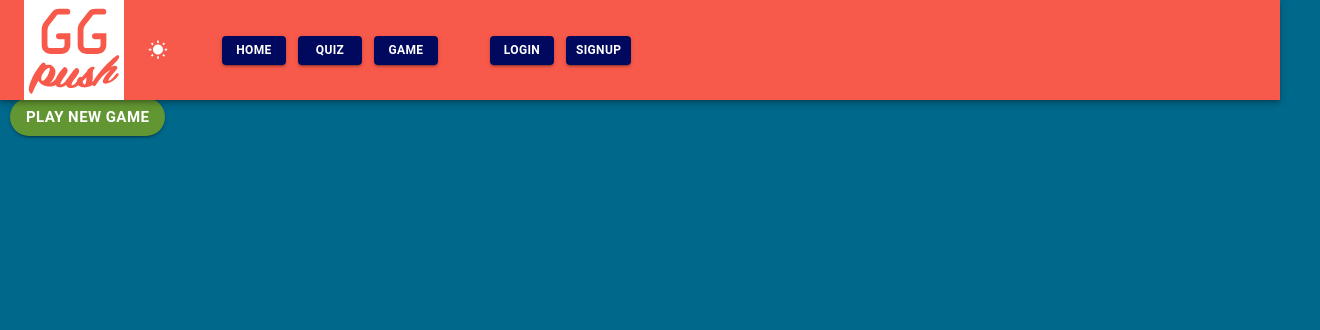
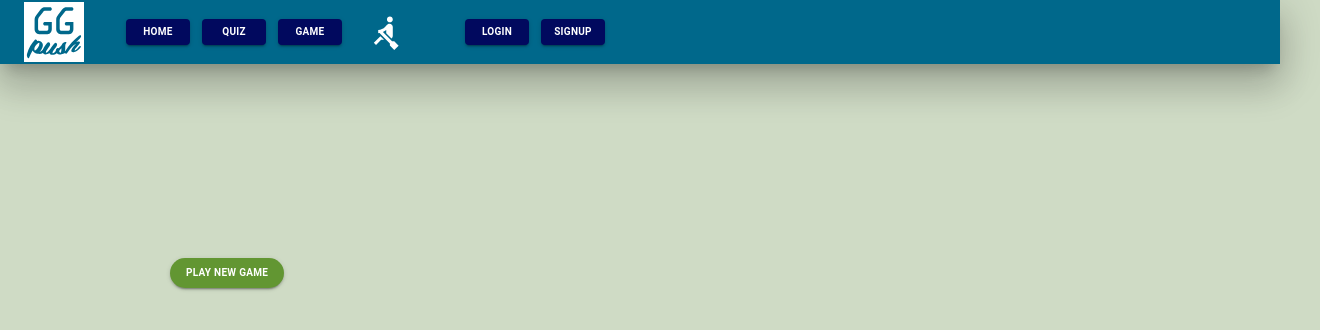
Before and after one commit to timlaurijs/premier, a React (Create React App) app: page /codinggame in a window 1280 px wide. Shown: the top 330 px of the page, 1320 px wide, since content can reach past the window. Built offline with nearby package versions, Linux system fonts and the light colour scheme; no server answers.

Commit message:
home-screen-step-2

```diff
--- a/src/App.js
+++ b/src/App.js
@@ -1,23 +1,23 @@
-import React, { useEffect, useState } from "react"
-import { Switch, Route } from "react-router-dom"
-import { useDispatch, useSelector } from "react-redux"
+import React, { useEffect, useState } from "react";
+import { Switch, Route } from "react-router-dom";
+import { useDispatch, useSelector } from "react-redux";
 
 //Pages
-import Homepage from "./pages/Homepage"
-import Dashboard from "./pages/Dashboard"
-import Login from "./pages/Login"
-import SignUp from "./pages/SignUp"
-import CodingGame from "./pages/CodingGame"
+import Homepage from "./pages/Homepage";
+import Dashboard from "./pages/Dashboard";
+import Login from "./pages/Login";
+import SignUp from "./pages/SignUp";
+import CodingGame from "./pages/CodingGame";
 
 // Components
-import Navbar from "./components/Navbar"
-import Motivation from "./pages/Motivation"
-import TriviaQuiz from "./pages/TriviaQuiz"
+import Navbar from "./components/Navbar";
+import Motivation from "./pages/Motivation";
+import TriviaQuiz from "./pages/TriviaQuiz";
 
 // Mui components
-import { getUserWithStoredToken } from "./store/user/actions"
-import { ThemeProvider, createMuiTheme } from "@material-ui/core/styles"
-import { Paper, CssBaseline, Container } from "@material-ui/core"
+import { getUserWithStoredToken } from "./store/user/actions";
+import { ThemeProvider, createMuiTheme } from "@material-ui/core/styles";
+import { Paper, CssBaseline, Container } from "@material-ui/core";
 
 const lightTheme = createMuiTheme({
   palette: {
@@ -31,7 +31,7 @@ const lightTheme = createMuiTheme({
     },
     type: "light",
   },
-})
+});
 
 const darkTheme = createMuiTheme({
   palette: {
@@ -40,20 +40,20 @@ const darkTheme = createMuiTheme({
       paper: "#00688B",
     },
     primary: {
-      main: "#F7594A", // here you can change the NavBar and Button color ("primary")
+      main: "#A45A52", // here you can change the NavBar and Button color ("primary")
       dark: "#D21404 ", // change the hover effect background color"
     },
     type: "dark",
   },
-})
+});
 
 function App() {
-  const [darkMode, set_darkMode] = useState(true)
-  const dispatch = useDispatch()
+  const [darkMode, set_darkMode] = useState(false);
+  const dispatch = useDispatch();
 
   useEffect(() => {
-    dispatch(getUserWithStoredToken())
-  }, [dispatch])
+    dispatch(getUserWithStoredToken());
+  }, [dispatch]);
 
   return (
     <ThemeProvider theme={darkMode ? darkTheme : lightTheme}>
@@ -71,7 +71,7 @@ function App() {
         </Switch>
       </Container>
     </ThemeProvider>
-  )
+  );
 }
 
-export default App
+export default App;
--- a/src/components/ExerciseCard.js
+++ b/src/components/ExerciseCard.js
@@ -19,10 +19,10 @@ const codeMirrorOptions = {
 
 export const useStyles = makeStyles({
   buttonStart: {
-    borderRadius: 100,
-    fontSize: 15,
+    borderRadius: "100px",
+    fontSize: 13,
 
-    margin: 10,
+    margin: 3,
     fontWeight: "bold",
   },
 });
--- a/src/components/Navbar.js
+++ b/src/components/Navbar.js
@@ -1,10 +1,10 @@
-import React from "react"
-import { NavLink } from "react-router-dom"
-import { useSelector, useDispatch } from "react-redux"
-import logo from "../assets/logo.svg"
+import React from "react";
+import { NavLink } from "react-router-dom";
+import { useSelector, useDispatch } from "react-redux";
+import logo from "../assets/logo.svg";
 // store items
-import { selectUser } from "../store/user/selectors"
-import { logOut } from "../store/user/actions"
+import { selectUser } from "../store/user/selectors";
+import { logOut } from "../store/user/actions";
 
 // Material-ui components and icons
 import {
@@ -17,35 +17,32 @@ import {
   Tooltip,
   Fade,
   Avatar,
-
+  Paper,
 } from "@material-ui/core";
 import WbSunnySharpIcon from "@material-ui/icons/WbSunnySharp";
 import Brightness3RoundedIcon from "@material-ui/icons/Brightness3Rounded";
 import RowingIcon from "@material-ui/icons/Rowing";
 
-
 // useStyles used to over ride the button default props
 const useStyles = makeStyles((theme) => ({
   button: {
-    fontSize: 12,
+    fontSize: 10,
     margin: 2,
-    color: "white",
+    color: "#ffffff",
     fontWeight: "bold",
     backgroundColor: "#01095E",
-    // backgroundImage:
-    //   "url(https://cdn.wccftech.com/wp-content/uploads/2016/09/spacee-740x463.jpg)",
 
     "&:hover": {
-      // color: "#000000",
-      backgroundColor: "#010EAD", // does not work with a backgound image set as a background
+      color: "#000000",
+      backgroundColor: "#000000", // does not work with a backgound image set as a background
     },
   },
-}))
+}));
 
 export default function Navbar(props) {
-  const classes = useStyles() // material ui classes
-  const { imageUrl, token, name } = useSelector(selectUser)
-  const dispatch = useDispatch()
+  const classes = useStyles(); // material ui classes
+  const { imageUrl, token, name } = useSelector(selectUser);
+  const dispatch = useDispatch();
 
   function darkModeButton() {
     if (props.darkMode) {
@@ -56,9 +53,9 @@ export default function Navbar(props) {
           color="inherit"
           aria-label="menu"
         >
-          <WbSunnySharpIcon fontSize="small" />
+          <WbSunnySharpIcon fontSize="large" />
         </IconButton>
-      )
+      );
     } else {
       return (
         <IconButton
@@ -67,9 +64,9 @@ export default function Navbar(props) {
           color="inherit"
           aria-label="menu"
         >
-          <RowingIcon fontSize="small" />
+          <RowingIcon fontSize="large" />
         </IconButton>
-      )
+      );
     }
   }
 
@@ -81,7 +78,7 @@ export default function Navbar(props) {
         TransitionProps={{ timeout: 600 }}
         title="DASHBOARD"
       >
-        <Box ml={6}>
+        <Box ml={140}>
           <Button
             size="small"
             variant="contained"
@@ -99,7 +96,6 @@ export default function Navbar(props) {
         TransitionProps={{ timeout: 600 }}
         title="LOGOUT"
       >
-        <Box ml={1}>
         <Button
           size="small"
           variant="contained"
@@ -108,11 +104,11 @@ export default function Navbar(props) {
         >
           Log out
         </Button>
-        </Box>
       </Tooltip>
+
       {imageUrl ? (
         <Avatar
-          style={{ height: 80, width: 80, marginLeft: 50 }}
+          style={{ padding: 1, height: 60, width: 60 }}
           src={imageUrl}
         ></Avatar>
       ) : null}
@@ -156,13 +152,12 @@ export default function Navbar(props) {
         </Box>
       </Tooltip>
     </>
-  )
+  );
 
   return (
-    <AppBar>
+    <AppBar elevation={23}>
       <Toolbar>
-        <img src={logo} style={{ height: 100, left: 0 }}></img>
-        <Box ml={3}>{darkModeButton()}</Box>
+        <img src={logo} style={{ height: 60 }} alt="logo"></img>
         {/* Tooltip can display the button name */}
         <Tooltip
           size="medium"
@@ -218,8 +213,9 @@ export default function Navbar(props) {
             </Button>
           </Box>
         </Tooltip>
+        <Box ml={3}>{darkModeButton()}</Box>
         {loginLogoutControls}
       </Toolbar>
     </AppBar>
-  )
+  );
 }
--- a/src/components/PremierFounder.js
+++ b/src/components/PremierFounder.js
@@ -24,10 +24,7 @@ import FaceIcon from "@material-ui/icons/Face";
 
 const useStyles = makeStyles((theme) =>
   createStyles({
-    root: {
-      maxWidth: 430,
-      maxHigh: 630,
-    },
+    root: {},
     media: {
       paddingTop: "56.25%", // 16:9
       minHeight: 400,
--- a/src/pages/CodingGame.js
+++ b/src/pages/CodingGame.js
@@ -18,10 +18,21 @@ import {
 } from "@material-ui/core";
 import AnswerCard from "../components/AnswerCard";
 
-export const useStyles = makeStyles({
+import { createStyles } from "@material-ui/core/styles";
+
+export const useStyles = makeStyles((theme) =>
+  createStyles({
+    root: {
+      flexGrow: 1,
+      padding: theme.spacing(20),
+    },
+    paper: {
+      padding: theme.spacing(20),
+      textAlign: "center",
+    },
     buttonStart: {
       borderRadius: 100,
-    fontSize: 15,
+      fontSize: 10,
       backgroundColor: "#629632",
       margin: 10,
       fontWeight: "bold",
@@ -30,7 +41,8 @@ export const useStyles = makeStyles({
         background: "#397D02",
       },
     },
-});
+  })
+);
 
 export default function CodingExercises() {
   const classes = useStyles();
@@ -76,9 +88,9 @@ export default function CodingExercises() {
   };
 
   return (
-    <Box mt={10}>
+    <Box mt={10} className={classes.root}>
       <Grid container spacing={10}>
-        <Grid item xs={12} style={{ justifyContent: "center" }}>
+        <Grid item xs={12}>
           <Typography component="div">
             {!gameOver ? (
               <div style={{ fontSize: 30, color: "red" }}> Score: {score}</div>
--- a/src/pages/Homepage/index.js
+++ b/src/pages/Homepage/index.js
@@ -78,7 +78,7 @@ export default function Homepage() {
   }, []);
 
   return (
-    <Box mt={3} className={classes.root}>
+    <Box mt={9} className={classes.root}>
       <Grid container spacing={2}>
         <Grid item xs={12} s>
           <Paper elevation={23} className={classes.paper}>
```
Lines whose indentation alone changed are shown as unchanged.
